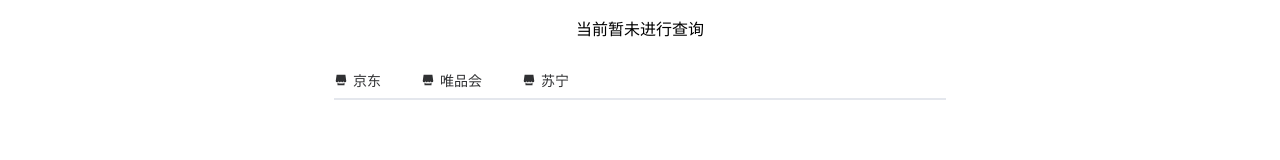
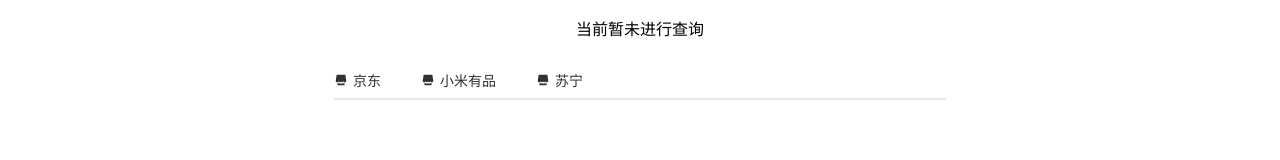
Before and after one commit to NoneZJL/BS-front, a Vue app: page /query in a window 1280 px wide. Shown: the part 124-284 px from the top of the page. Built offline with nearby package versions, Linux system fonts and the light colour scheme.

Commit message:
[modify]对应修改

```diff
--- a/src/views/using/queryView.vue
+++ b/src/views/using/queryView.vue
@@ -52,7 +52,7 @@
             <el-tab-pane name="wph">
               <template #label>
                 <el-icon><Shop /></el-icon>
-                <span style="margin-left: 5px">唯品会</span>
+                <span style="margin-left: 5px">小米有品</span>
               </template>
             </el-tab-pane>
             <el-tab-pane name="sn">
```
